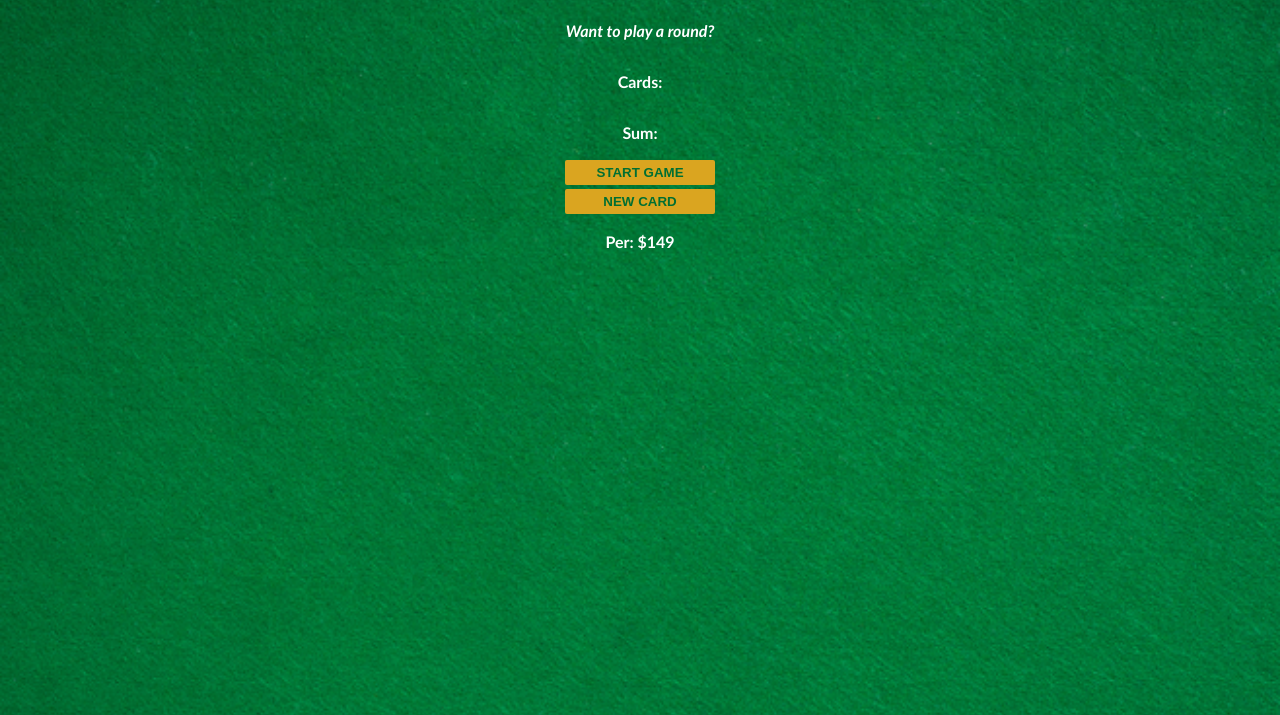
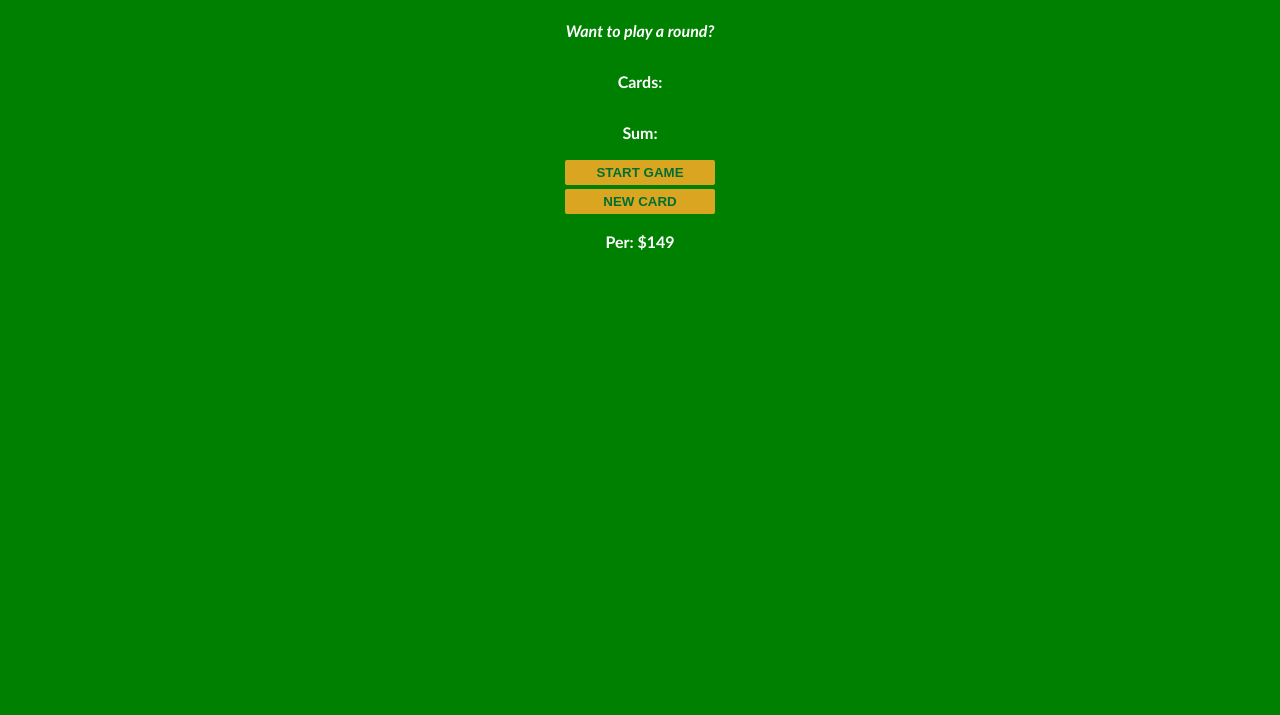
Before and after one commit to Nits-K/Black_jack_game, a plain HTML site: page index.html in a window 1280 px wide. Shown: the part 85-800 px from the top of the page. Drawn offline with Linux system fonts and the light colour scheme.

Commit message:
Update index.css

```diff
--- a/index.css
+++ b/index.css
@@ -1,7 +1,8 @@
 body
 {
  font-family: 'Trebuchet MS', 'Lucida Sans Unicode', 'Lucida Grande', 'Lucida Sans', Arial, sans-serif;
- background-image: url("/images/table.png");
+/*  background-image: url("/images/table.png"); */
+ background-color:green;
  background-size: cover;
  text-align: center;
  color: white;
```
